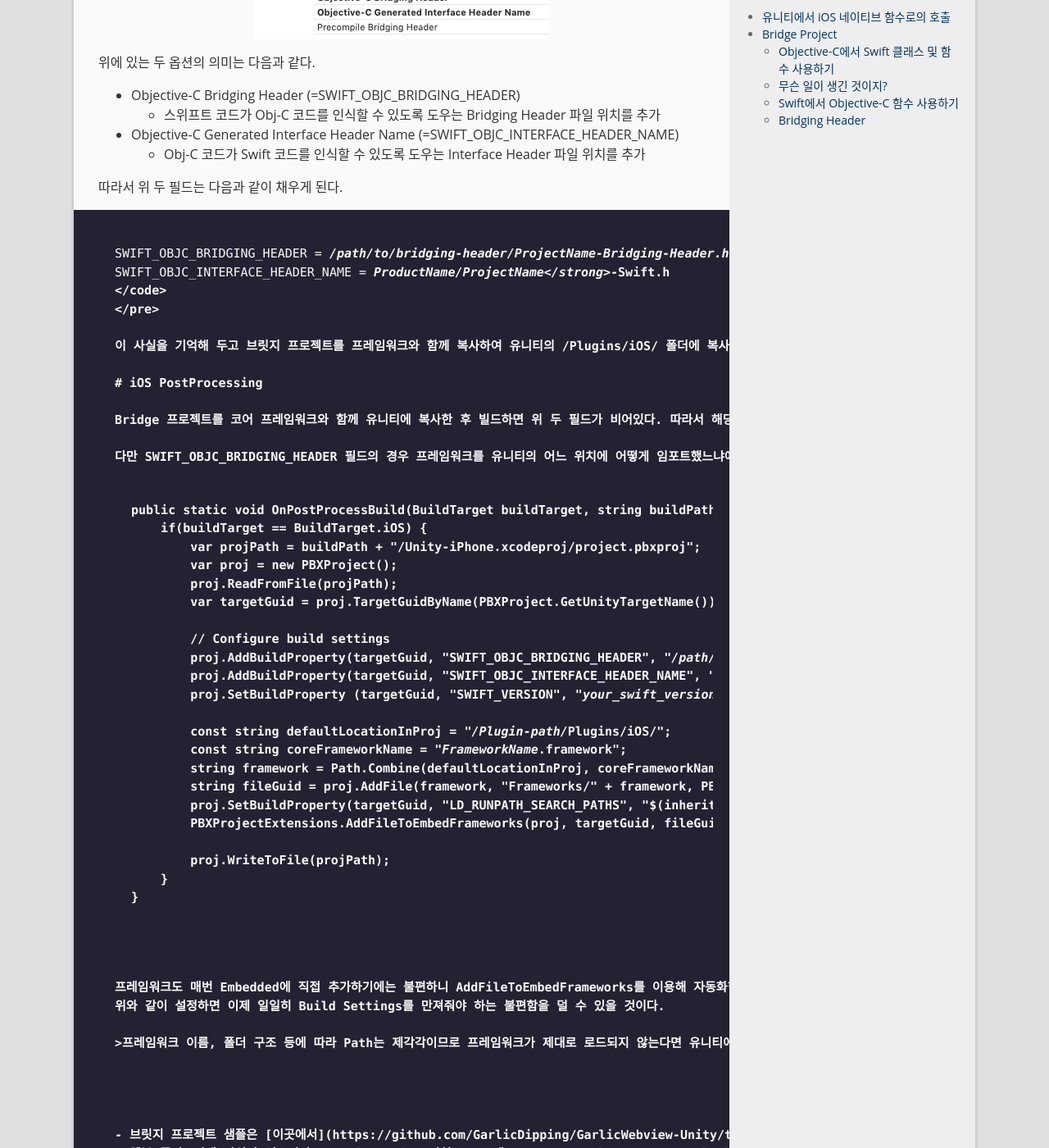
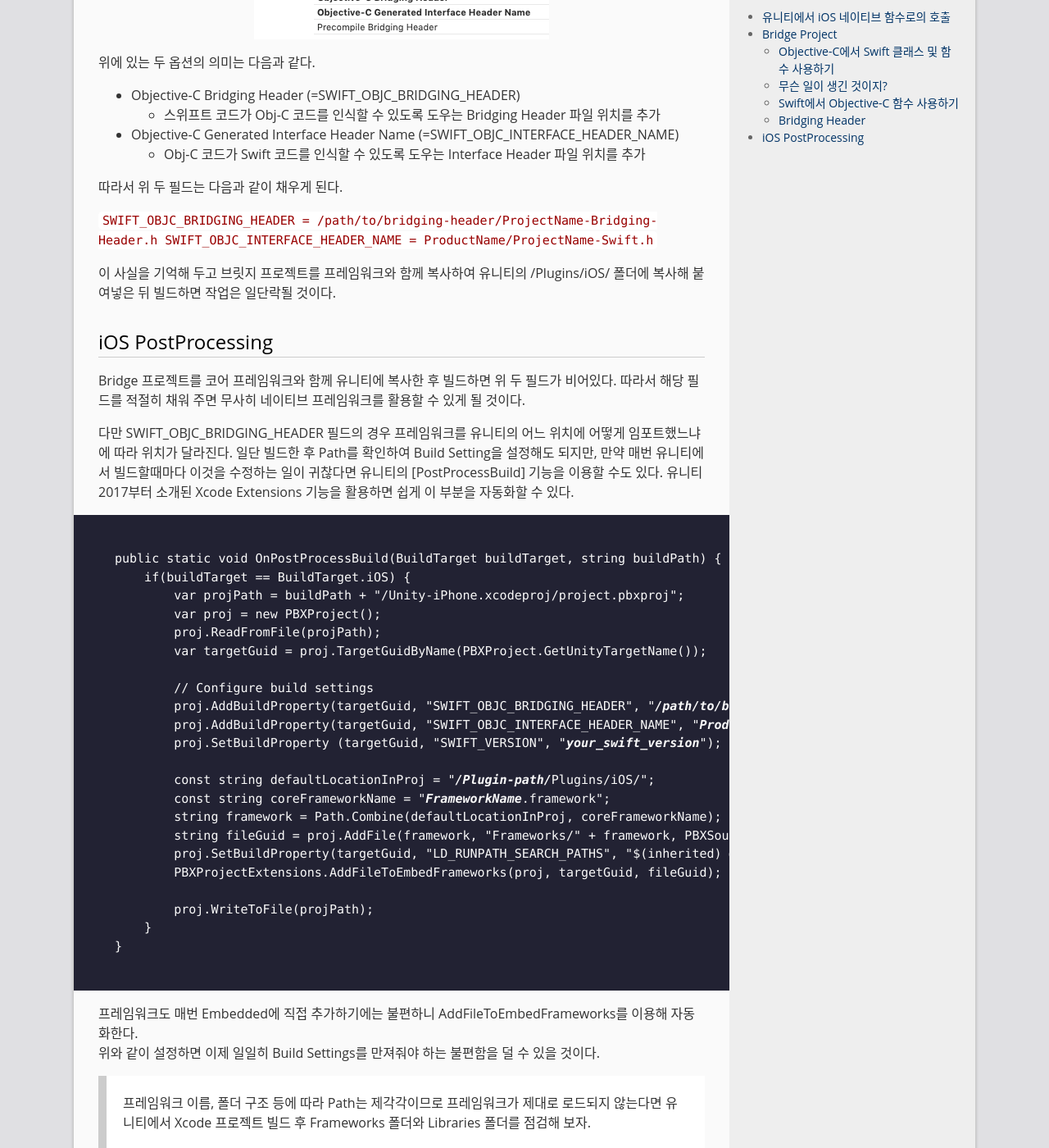
Before and after one commit to GarlicDipping/garlicdipping.github.io, a Jekyll site: the page built from _posts/2019-06-23-writing-unity-ios-native-swift-plugin.md, in a window 1280 px wide and 1400 px high, scrolled down 6663 px. Shown: the whole window at 82% size. Built offline with Jekyll 4.4.1, drawn with Linux system fonts in a browser that asks for light colours; comment, search, counter and statistics services are not loaded; some of the changed text lies outside the part shown.

Commit message:
no message

```diff
--- a/_posts/2019-06-23-writing-unity-ios-native-swift-plugin.md
+++ b/_posts/2019-06-23-writing-unity-ios-native-swift-plugin.md
@@ -202,12 +202,10 @@ Objective-C로 모든 네이티브 플러그인 로직을 짜고 있었다면, #
 
 따라서 위 두 필드는 다음과 같이 채우게 된다.
 
-<pre>
 <code>
-SWIFT_OBJC_BRIDGING_HEADER = <strong><em>/path/to/bridging-header/ProjectName-Bridging-Header.h</em></strong>
-SWIFT_OBJC_INTERFACE_HEADER_NAME = <strong><em>ProductName/ProjectName</strong></em>-Swift.h
+SWIFT_OBJC_BRIDGING_HEADER = /path/to/bridging-header/ProjectName-Bridging-Header.h
+SWIFT_OBJC_INTERFACE_HEADER_NAME = ProductName/ProjectName-Swift.h
 </code>
-</pre>
 
 이 사실을 기억해 두고 브릿지 프로젝트를 프레임워크와 함께 복사하여 유니티의 /Plugins/iOS/ 폴더에 복사해 붙여넣은 뒤 빌드하면 작업은 일단락될 것이다.
 
```
